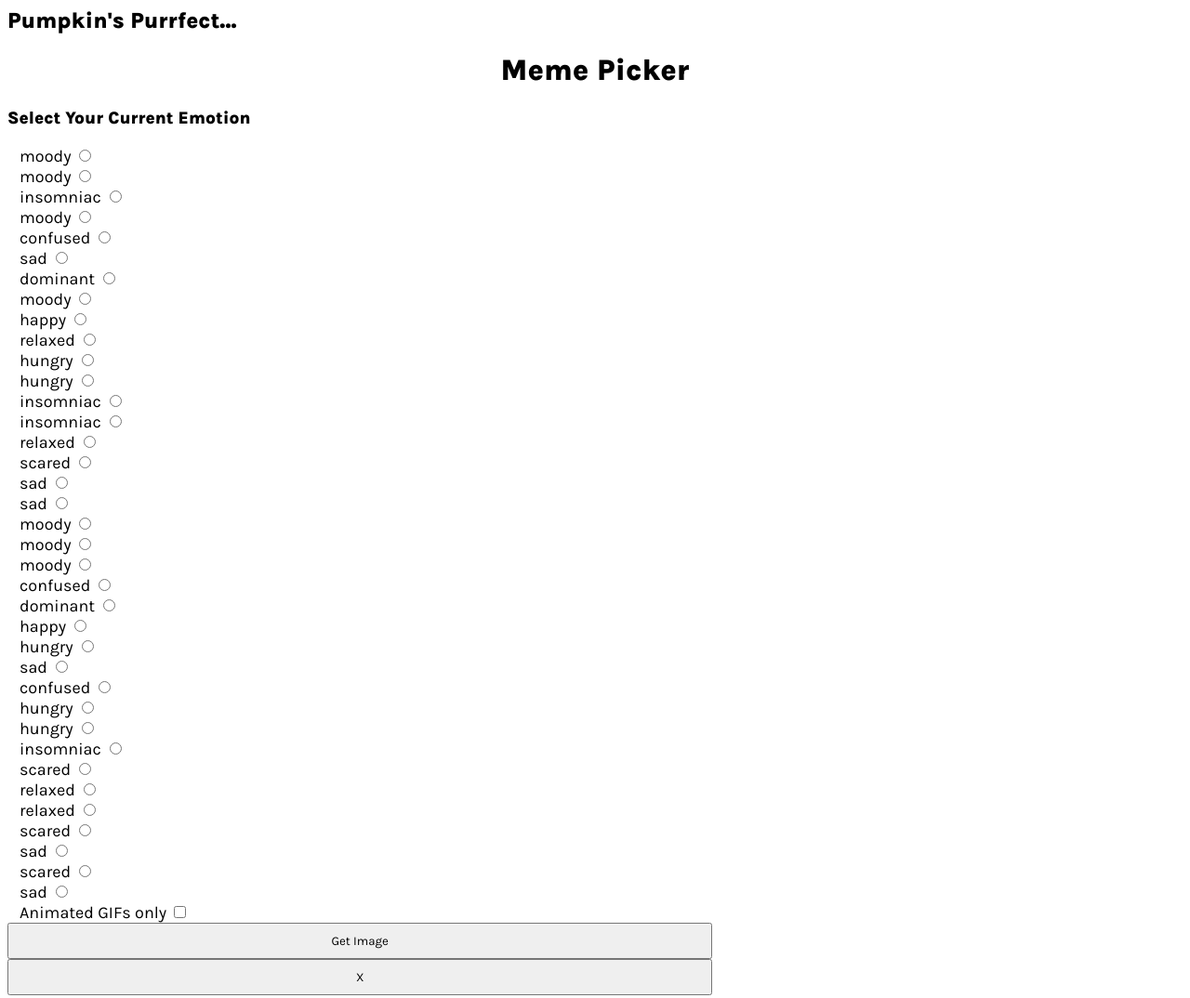
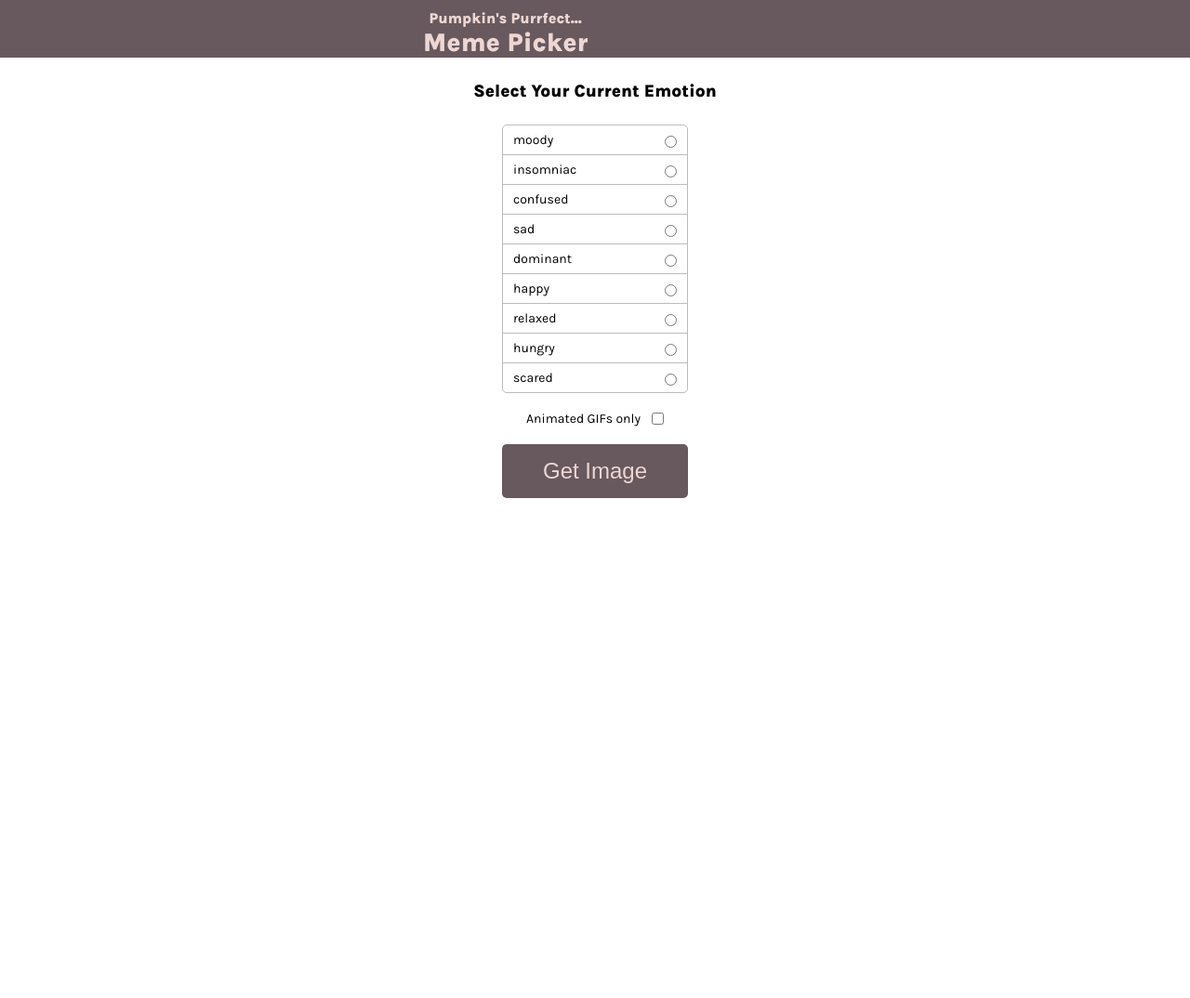
Before and after one commit to andyja/scrimba-emotion, a plain HTML site: page index.html in a window 1280 px wide. Shown: the whole page at 93% size. After the commit the page ends 800 px from the top, so only its background shows below. Drawn offline with Linux system fonts and the light colour scheme.

Commit message:
removing duplicates

```diff
--- a/index.css
+++ b/index.css
@@ -1,58 +1,154 @@
-html, body, *{
-    box-sizing: border-box;
-    font-family: 'Karla', sans-serif
+html, body {
+    margin: 0;
+    font-family: 'Karla', sans-serif;
+}
+
+/*typography*/
+
+h1, h2, h3{
+    text-align: center;
+}
+
+h1, h2{
+    color: #EED6D3;
+    margin: 0;
 }
 
 h1{
-    text-align: center;
+    font-size: 28px;
 }
 
-.container{
+h2 {
+    font-size: 16px;
+}
+
+h3{
+    margin: 25px;
+}
+
+/* layout */
+
+header{
+    background-color: #67595E;
+}
+
+.header-inner{
+    display: flex;
+    align-items: center;
+    margin: 0 auto;
+    width: 370px;
+    gap: 15px;
+    padding: 10px 0 0 0;
+}
+
+.pumpkin-img{
+    width: 80px;
+}
+
+.controls-container{
     display: flex;
     flex-direction: column;
-    gap: 10px;
     width: 200px;
-    margin: 0 auto;
+    margin: 0px auto;
 }
 
-.list-item, input[type="text"]{
+/* controls */
+
+.emotion-radios{
+    display: flex;
+    flex-direction: column;
+    border: 1px solid #bcbcbc;
     border-radius: 5px;
 }
 
-.list-item{
-    border: 2px solid skyblue;
-    min-width: 100%;
-    padding: 8px 13px;
-    background-color: whitesmoke;
-    font-weight: bold;
-    margin-bottom: 2px;
-}
-
-ul{
-    list-style: none;
-    padding-left: 0
-
-}
-
-input[type="text"]{
-    width: 100%;
-    padding: 10px 15px;
+.radio{
+    display: flex;
+    align-items: center;
+    border-bottom: 1px solid #bcbcbc;
+    padding: 4px 8px;
 }
 
 label{
-    font-size: 18px;
-    margin-bottom: -20px;
-    margin-left: 10px;
-    padding-left: 3px;
-    z-index: 1000;
-    background-color: white;
-    width: 43px
+    font-size: 14px;
+    padding: 3px;
+    width: 100%;
+    cursor: pointer;
 }
 
+.highlight{
+    background-color: #fff0ee;
+    color: #bd301d;
+    font-weight: bold;
+}
 
-button{
-    width: 60%;
-    margin: 0 auto;
-    padding: 10px 17px;
+.radio:last-child{
+    border-bottom: 0;
+}
+
+input[type="radio"]{
     cursor: pointer;
 }
+
+.gifs-check{
+    display: flex;
+    align-items: center;
+    justify-content: center;
+    margin: 16px;
+}
+
+.gifs-check-label{
+    width: unset;
+    margin-right: 5px;
+}
+
+.get-image-btn{
+    background-color: #67595e;
+    color: #eed6d3;
+    padding: 15px 19px;
+    font-size: 24px;
+    border: none;
+    border-radius: 5px;
+    margin-bottom: 8px;
+}
+
+/* modal */
+
+.meme-modal{
+    display: none; /*flex when displayed*/
+    position: fixed;
+    margin: auto;
+    top: 80px;
+    left: 0;
+    right: 0;
+    align-items: center;
+    justify-content: center;
+    border: 1px solid #67595e;
+    border-radius: 5px;
+    width: 420px;
+    height: 490px;
+    background-color: #fff0ee;
+}
+
+.cat-img{
+    max-width: 340px;
+    max-height: 420px;
+    border-radius: 5px;
+}
+
+.meme-modal-close-btn{
+    position: absolute;
+    top: 2%;
+    right: 2%;
+    background-color: transparent;
+    border: 2px solid #555;
+    color: #555;
+    border-radius: 50%;
+    padding: 2px 6px;
+    font-size: 14px;
+}
+
+.meme-modal-close-btn:hover{
+    color: white;
+    background-color: #bd301d;
+    border: 2px solid #bd301d;
+}
--- a/index.js
+++ b/index.js
@@ -16,7 +16,9 @@ function getEmotionsArray(cats){
     const emotionsArray = [];
     for (let cat of cats){
         for (let emotion of cat.emotionTags) {
+            if (!emotionsArray.includes(emotion)){
             emotionsArray.push(emotion);
+            }
         }
     }
     console.log(emotionsArray)
```
